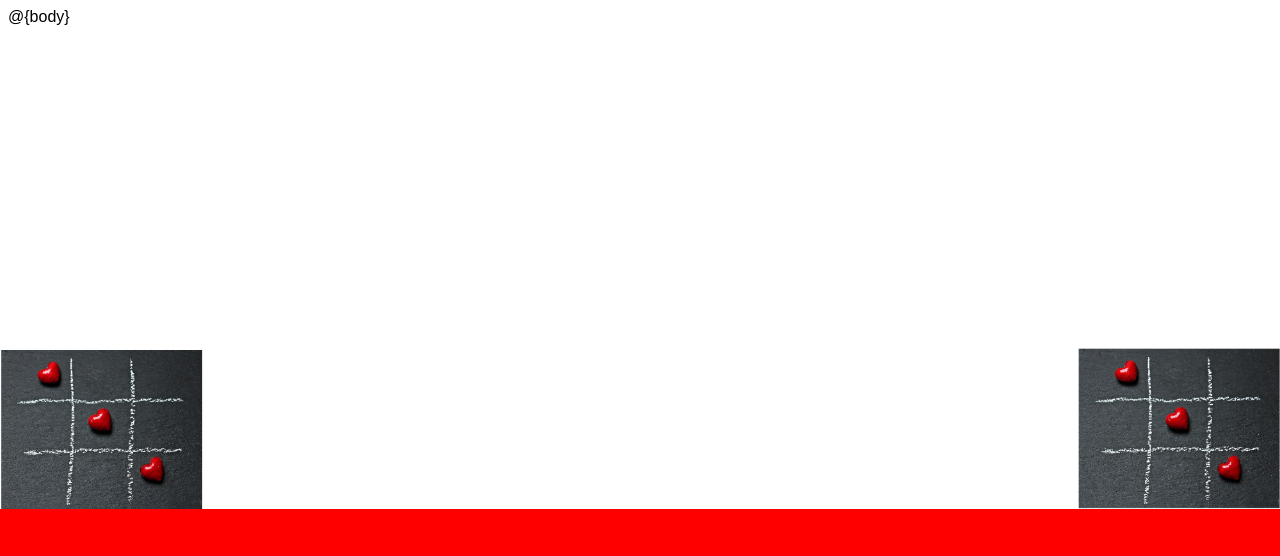
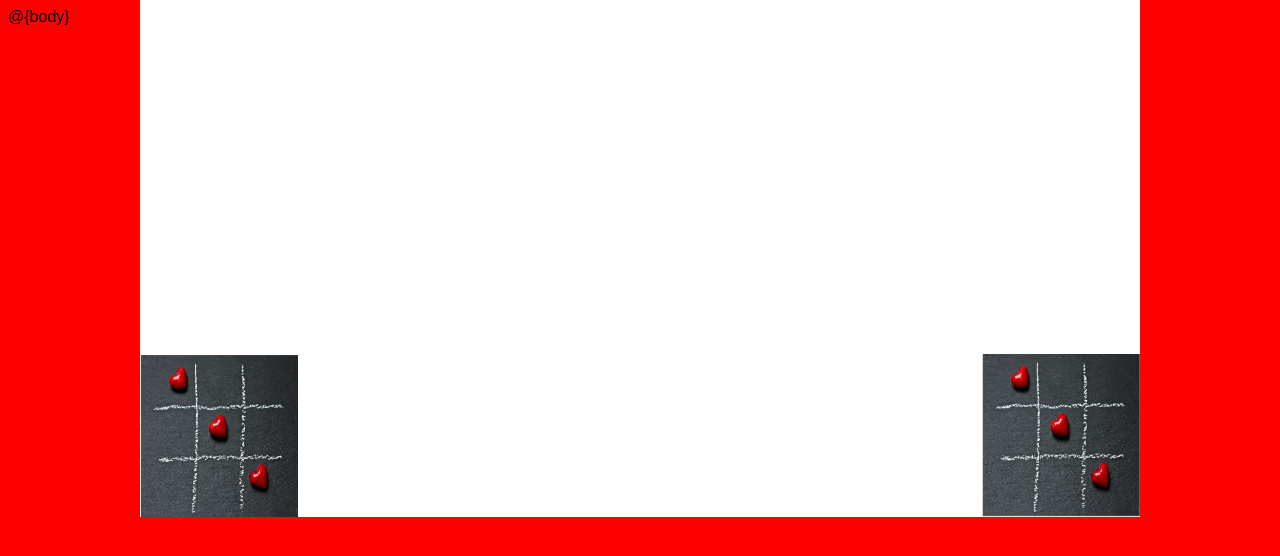
Before and after one commit to eandablo/matdeform, a website: page views/layout.html in a window 1280 px wide. Drawn offline with nearby package versions, Linux system fonts and the light colour scheme.

Commit message:
background image

```diff
--- a/views/layout.html
+++ b/views/layout.html
@@ -12,7 +12,7 @@
     <style>
         body {
             font-family: Arial;
-            background: red url('body-back.jpg') center center / cover no-repeat;
+            background: red url('body-back.jpg') center center / 1000px 1000px no-repeat;
         }
 
         /**
```
